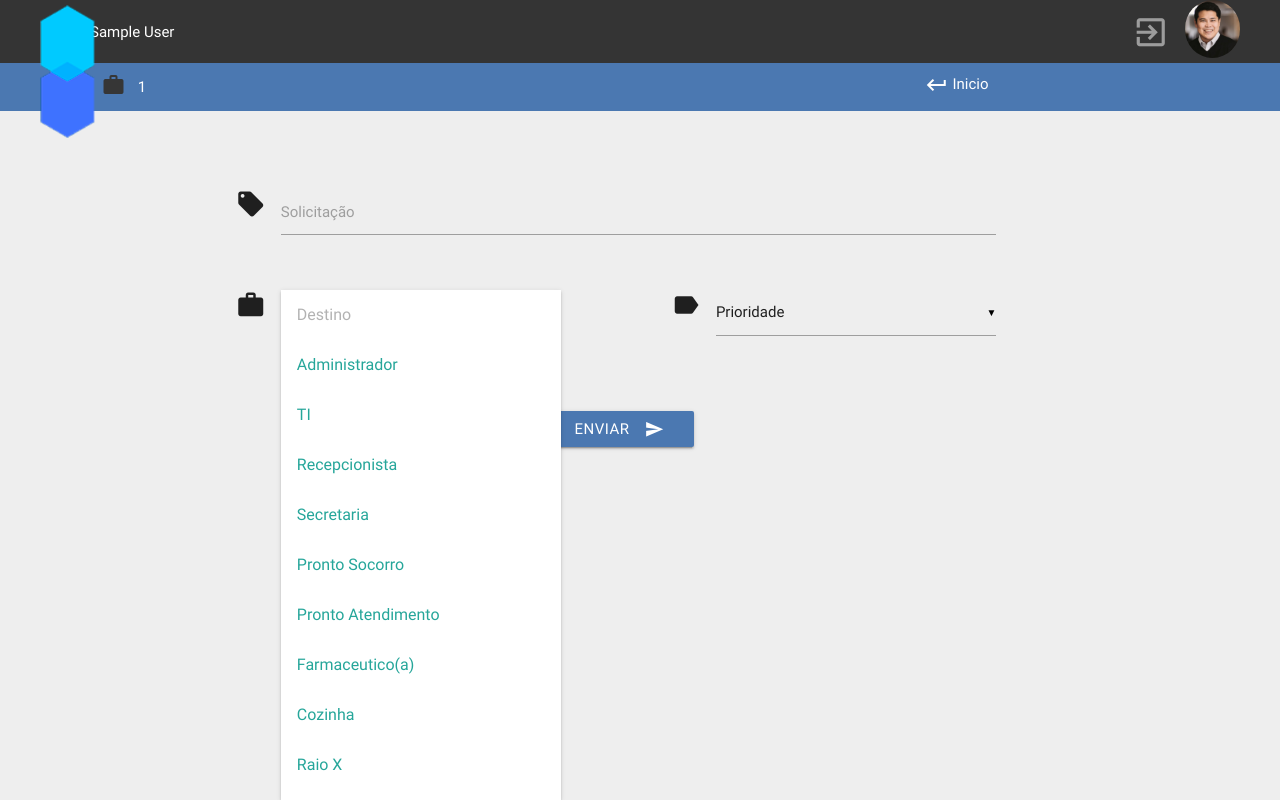
After one commit to Lucasbrunoferreira/Quick-Ticket, a PHP site: page /novo_ticket.php in a window 1280 px wide, after a click on "Destino". The commit adds this page. Run offline with PHP 8.4, Linux system fonts and the light colour scheme; the visitor is signed in with stand-in values (Sample User, id 1); data that the repository does not hold is empty; some libraries are stand-ins or nearby versions.

Commit message:
Enviar e Receber Ticket Funcionando

```diff
--- a/get_ticket.php
+++ b/get_ticket.php
@@ -2,34 +2,39 @@
 
     session_start();
 
-  if(!isset($_SESSION['email'])){
-    header('Location: index.php.?erro=1');
+    if(!$_SESSION['email']){
+		header('Location: index.php?erro=1');
 	}
 
     require_once('config.php');
 
     $id_usuario = $_SESSION['id_usuario'];
+    $cargo_usuario = $_SESSION['cargo'];
 
-  $objDb = new db;
+    $objDb = new db();
     $link = $objDb->conecta_mysql();
 
-  $sql = "SELECT DATE_FORMAT(t.data_inclusao, '%d %b %Y %T') AS data_inclusao_formatada, t.ticket, u.nome ";
-  $sql.= " FROM ticket AS t JOIN usuarios AS u ON (t.id_usuario = u.id) ";
-  $sql.= " WHERE id_usuario = $id_usuario ORDER BY data_inclusao DESC ";
+    $sql = "SELECT DATE_FORMAT(t.data_inclusao, '%d %b %Y %T') AS data_inclusao_formatada, t.prioridade, t.destino, t.ticket, u.nome ";
+    $sql .= "FROM ticket AS t JOIN usuarios AS u ON (t.id_usuario = u.id) ";
 
     $resultado_id = mysqli_query($link, $sql);
 
     if($resultado_id){
 
+
         while($registro = mysqli_fetch_array($resultado_id, MYSQLI_ASSOC)){
-  echo '<a href="#" class="list-group-item">';
-    echo '<h4 class="list-group-item-heading">'.$registro['nome'].' <small> - '.$registro['data_inclusao_formatada'].' </small></h4>';
-    echo '<h4><p class="list-group-item-text">'.$registro['ticket'].'</p><h4>';
-  echo '</a>';
+
+            if($cargo_usuario == $registro['destino']){
+
+                 echo '<li>';
+                 echo '<div class="collapsible-header"><i class="material-icons">fiber_new</i>'.$registro['nome'].'<br>'.$registro['data_inclusao_formatada'].'</div>';
+                 echo '<div class="collapsible-body"><b>Status:</b> Em andamento <br> <b>Prioridade: </b>'.$registro['prioridade'].'<br><br> <b>Solicitação: </b><span>'.$registro['ticket'].'</span></div>';
+                 echo '</li>';
+            }
         }
 
     }else{
-  echo 'Erro na consulta de tickets!';
+        echo 'Erro na consulta de tickets no banco de dados!';
     }
 
 ?>
--- a/index.php
+++ b/index.php
@@ -1,6 +1,7 @@
 <?php
   $erro = isset($_GET['erro']) ? $_GET['erro'] : 0;
-  $sucesso = isset($_GET['sucesso']) ? $_GET['sucesso'] : 0;   // IF Ternario
+  $sucesso = isset($_GET['sucesso']) ? $_GET['sucesso'] : 0;
+  $logout = isset($_GET['logout']) ? $_GET['logout'] : 0;   // IF Ternario
 ?>
 <!-- Front End -->
 <!DOCTYPE html>
@@ -88,6 +89,8 @@
                         echo '<div class="col offset-s1 s10 card-panel" style="background:rgba(100,0,0,0.6);padding-top:6px;"><i class="material-icons">error</i>&emsp;Erro ao efetuar login!</div>';
                     if($sucesso == 1)
                         echo '<div class="col offset-s1 s10 card-panel" style="background:rgba(0, 80, 0, 0.4);padding-top:6px;"><i class="material-icons">check</i>&emsp;Cadastro efetuado com sucesso!</div>';
+                    if($logout == 1)
+                        echo '<div class="col offset-s1 s10 card-panel" style="background:rgba(30, 90, 150, 0.4);padding-top:6px;">&emsp;Você efetuou Logout!</div>';
                 ?>
                 <div class="fixed-action-btn toolbar">
                   <a class="btn-floating btn-large  light-blue darken-4 pulse">
--- /dev/null
+++ b/novo_ticket.php
@@ -0,0 +1,165 @@
+<?php
+  session_start();
+
+  require_once('config.php');
+
+  if(!isset($_SESSION['email'])){
+    header('Location: index.php?erro=2');
+  }
+?>
+
+  <html lang="pt-br">
+
+  <head>
+    <meta charset="utf-8">
+    <meta http-equiv="X-UA-Compatible" content="IE=edge">
+    <meta name="description" content="Sistema de tickets">
+    <!--Descrição do Site -->
+    <meta name="keywords" content="sistema, empresa, TI, tickets, sistema web," />
+    <!--Chaves de busca -->
+    <meta http-equiv="Content-Type" content="text/html; charset=UTF-8" />
+    <meta name="viewport" content="width=device-width, initial-scale=1, maximum-scale=1." />
+    <title>Quick Ticket - Novo Ticket</title>
+
+    <!--  Desativar toque destaque no IE -->
+    <meta name="msapplication-tap-highlight" content="no">
+
+    <!-- Manifesto de Aplicação Web -->
+    <link rel="manifest" href="manifest.json">
+
+    <!-- Adicione à tela inicial do Chrome no Android -->
+    <meta name="mobile-web-app-capable" content="yes">
+    <meta name="application-name" content="Web Starter Kit">
+    <link rel="icon" sizes="192x192" href="images/touch/chrome-touch-icon-192x192.png">
+
+    <!-- Adicione à tela inicial o Safari no iOS -->
+    <meta name="apple-mobile-web-app-capable" content="yes">
+    <meta name="apple-mobile-web-app-status-bar-style" content="black">
+    <meta name="apple-mobile-web-app-title" content="Web Starter Kit">
+    <link rel="apple-touch-icon" href="images/touch/apple-touch-icon.png">
+
+    <!-- Icone azulejo Win8 (144x144 + cor azulejo) -->
+    <meta name="msapplication-TileImage" content="images/touch/ms-touch-icon-144x144-precomposed.png">
+    <meta name="msapplication-TileColor" content="#2F3BA2">
+
+    <!-- Cor da barra de status em dispositivos móveis -->
+    <meta name="theme-color" content="#161616">
+
+    <!-- Material Icones  -->
+    <link href="https://fonts.googleapis.com/icon?family=Material+Icons" rel="stylesheet">
+
+    <!-- Fonte de boas vindas  -->
+    <link href="https://fonts.googleapis.com/css?family=Pacifico" rel="stylesheet">
+
+    <!-- Folhas de estilos  -->
+    <link href="styles/materialize.css" type="text/css" rel="stylesheet" media="screen,projection" />
+    <link href="styles/style.css" type="text/css" rel="stylesheet" media="screen,projection" />
+  </head>
+
+  <body id="body-page-inicio">
+    <nav id="nav-page-inicio">
+      <div class="nav-wrapper">
+        <a href="#" class="brand-logo left">
+          <img id="logo-page-inicio" src="images/logo_quick.png">
+        </a>
+        <span id="user-name">
+          <?php echo $_SESSION['nome']; ?>
+        </span>
+        <ul class="right barra-icons">
+          <li>
+            <a href="logout.php">
+              <i class="material-icons" style="color:#9c9c9c;font-size:2.5em;">exit_to_app</i>
+            </a>
+          </li>
+          <li id="sub-bar">
+            <img id="profile-photo" class="circle" src="images/profile.jpg">
+          </li>
+        </ul>
+      </div>
+    </nav>
+    <div id="sub-nav">
+      <div class="row">
+        <div class="col m1 l1" id="icon-cargo">
+          <i class="material-icons" style="color:#363636;width:20px!important">work</i>
+        </div>
+        <div class="col s5 m4 l4" id="cargo">
+          <h6>
+            <?php echo $_SESSION['cargo']; ?> </h6>
+        </div>
+        <div class="col ofsset-m1 m6 s5 l6" id="add-ticket" style="color:#fff;padding-top:10px;">
+          <a href="inicio.php" style="color:#fff;">
+            <i class="material-icons" style="vertical-align: middle;">keyboard_return</i> Inicio</a>
+        </div>
+      </div>
+    </div>
+
+    <div class="row form-ticket">
+      <form id="form_ticket" class="col offset-s1 s10 offset-m2 offset-l2 ">
+        <div class="row">
+          <div class="input-field col l9 s11 m9">
+            <i class="material-icons prefix" style="color#343434;">local_offer</i>
+            <input type="text" id="texto_ticket" name="texto_ticket">
+            <label for="icon_prefix2">Solicitação</label>
+          </div>
+        </div>
+        <div class="row">
+          <div class="input-field col s11 l4 m4  ">
+            <i style="color#343434;" class="material-icons prefix">work</i>
+            <select name="destino">
+              <option value="" disabled selected>Destino</option>
+              <option value="Administrador">Administrador</option>
+              <option value="TI">TI</option>
+              <option value="Recepcionista">Recepcionista</option>
+              <option value="Secretaria">Secretaria</option>
+              <option value="Pronto Socorro">Pronto Socorro</option>
+              <option value="Pronto Atendimento">Pronto Atendimento</option>
+              <option value="Farmaceutico(a)">Farmaceutico(a)</option>
+              <option value="Cozinha">Cozinha</option>
+              <option value="Raio X">Raio X</option>
+              <option value="Resonancia">Resonancia</option>
+              <option value="Tesouraria">Tesouraria</option>
+              <option value="Secretaria">Secretaria</option>
+              <option value="Gerente Comercial">Gerente Comercial</option>
+              <option value="PBAX">PBAX</option>
+              <option value="Faturamento">Faturamento</option>
+              <option value="Auditoria">Auditoria</option>
+              <option value="RH">RH</option>
+              <option value="Bloco Cirurgico">Bloco Cirurgico</option>
+              <option value="Consultorio">Consultorio</option>
+            </select>
+          </div>
+
+          <div class="input-field col   offset-m1 offset-l1 s11 l4 m4  ">
+            <i style="color#343434;" class="material-icons prefix">label</i>
+            <select name="prioridade">
+              <option value="" disabled selected>Prioridade</option>
+              <option value="Normal">Normal</option>
+              <option value="Urgente">Urgente</option>
+            </select>
+         </div>
+        </div>
+    </div>
+
+    <div class="row">
+      <div class="col offset-l2 offset-l5 offset-m5 offset-s3 m4 l4">
+        <button class="btn waves-effect waves-light" id="btn-ticket" style="background:#4B78B1;" type="submit" name="action">Enviar
+          <i class="material-icons right">send</i>
+        </button>
+      </div>
+      </form>
+    </div>
+    </div>
+
+
+  </body>
+  <!--  Scripts-->
+  <script src="https://code.jquery.com/jquery-2.1.1.min.js"></script>
+  <script src="scripts/materialize.js"></script>
+  <script src="scripts/init.js"></script>
+  <script src="scripts/main.js"></script>
+
+  <script type="text/javascript">
+
+  </script>
+
+  </html>
--- /dev/null
+++ b/scripts/main.js
@@ -0,0 +1,25 @@
+$(document).ready( function(){
+    $('#btn-ticket').click( function(){
+        if ($('#texto_ticket').val().length > 0){
+           $.ajax({
+               url: 'inclui_ticket.php',
+               method: 'post',
+               data: $('#form_ticket').serialize(),
+               success: function(data) {
+                   $('#texto_ticket').val(''); //Limpar campo ao inserir mensagem
+                   alert('Ticket Enviado com Sucesso!');
+               }
+           })
+        }
+    });
+    function atualizaTicket() {
+        $.ajax({
+            url: 'get_ticket.php',
+            success: function (data) {
+                $('#tickets').html(data);
+            }
+        });
+    }
+    atualizaTicket();
+
+});
--- a/styles/style.css
+++ b/styles/style.css
@@ -131,7 +131,7 @@ html{
 }
 
 #corpo-inicio{
-  background: #fcfcfc;
+
 }
 
 
@@ -158,3 +158,9 @@ html{
 @media screen and (min-width: 1200px) {
   #cargo{padding: 8px 0px 0px 25px}
 }
+
+/* Novo Ticket*/
+
+.form-ticket{
+  padding-top: 5%;
+}
--- a/validar_acesso.php
+++ b/validar_acesso.php
@@ -20,6 +20,7 @@
 
     if(isset($dados_usuario['email'])){ //Verifica o campo email dentro do array de consulta
 
+      $_SESSION['id_usuario'] = $dados_usuario['id'];
       $_SESSION['nome'] = $dados_usuario['nome'];
       $_SESSION['cargo'] = $dados_usuario['cargo'];
       $_SESSION['email'] = $dados_usuario['email'];
```
Also changed, not shown: get_pessoas.php (deleted, +0 -33 lines), inclui_ticket.php (+8 -5 lines), inicio.php (+33 -6 lines), procurar_pessoas.php (deleted, +0 -187 lines), solicitacao.php (deleted, +0 -23 lines), teste_mysqli.php (deleted, +0 -29 lines), 1 other file. Lines whose indentation alone changed are shown as unchanged.
